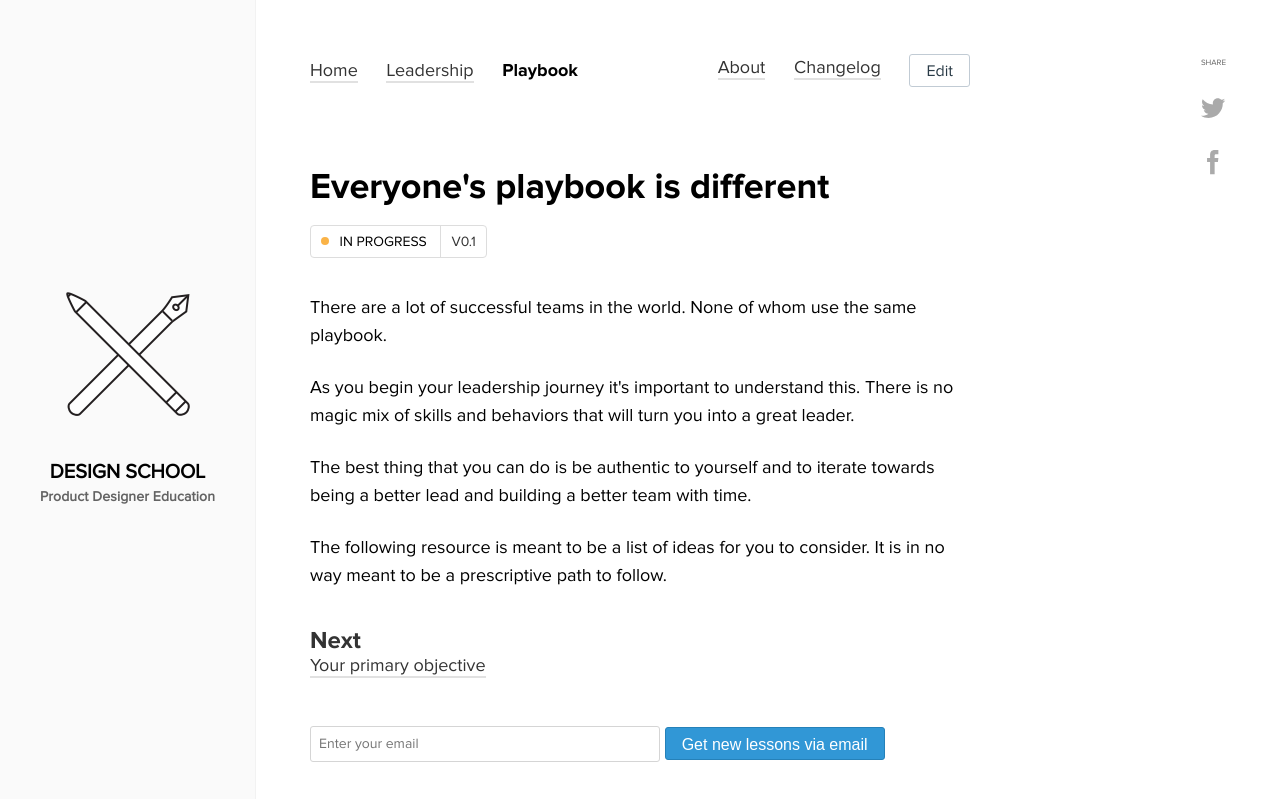
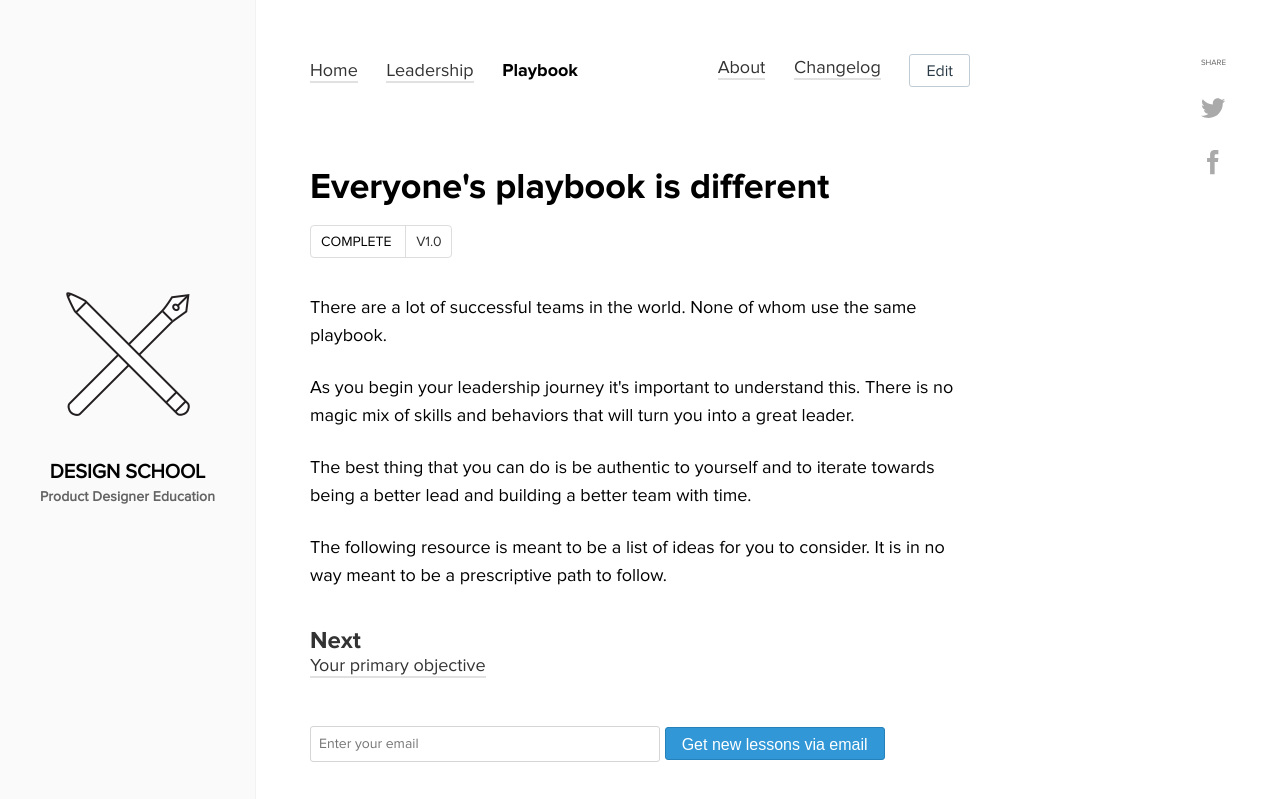
Before and after one commit to davemart-in/designschool, a PHP site: page /leadership/playbook/index.php in a window 1280 px wide. Shown: the top 799 px of the page. Run offline with PHP 8.4, Linux system fonts and the light colour scheme.

Commit message:
Updated status labels to be more descriptive

```diff
--- a/_progress.php
+++ b/_progress.php
@@ -1,3 +1,10 @@
 <div class="status boxed <?php echo $status; ?>">
-	<span class="stage"></span> In Progress <a href="https://github.com/davemart-in/designschool/commits/main<?php echo $_SERVER['REQUEST_URI']; ?>index.php" target="_blank"><?php echo $version; ?></a>
+	<?php if ($status == 'progress') { ?>
+		In progress
+	<?php } elseif ($status == 'complete') { ?>
+		Complete
+	<?php } else { ?>
+		Not started
+	<?php } ?>
+	 <a href="https://github.com/davemart-in/designschool/commits/main<?php echo $_SERVER['REQUEST_URI']; ?>index.php" target="_blank"><?php echo $version; ?></a>
 </div>
--- a/data/courses.php
+++ b/data/courses.php
@@ -108,7 +108,7 @@ $data["leadership"] = [
 	"playbook"=>[
 		"href"=>"/playbook/",
 		"section"=>"intro",
-		"status"=>"progress",
+		"status"=>"complete",
 		"title"=>"Everyone's playbook is different"
 	],
 	"objective"=>[
--- a/ds.css
+++ b/ds.css
@@ -496,16 +496,13 @@ nav .right a {
 /* STATUS */
 /* ------------------------------------- */
 .status .stage {
-	background: #999;
-	border-radius: 100%;
+	color: #666;
 	cursor: pointer;
 	display: inline-block;
-	height: 8px;
+	font-size: 10px;
 	margin-left: 2px;
 	position: relative;
 	text-transform: uppercase;
-	top: -1px;
-	width: 8px;
 	z-index: 2;
 }
 .status.boxed {
@@ -535,24 +532,15 @@ nav .right a {
 .status.boxed .stage {
 	margin: 0 7px 0 0;
 }
-.status.complete .stage {
-	background: #39AC6E;
-}
 .status.complete .stage:before {
 	content: "Still open to feedback";
 	margin-left: -80px;
 	width: 160px;
 }
-.status.progress .stage {
-	background: #FAB347;
-}
 .status.progress .stage:before {
 	content: "Still needs refinement";
 	margin-left: -85px;
 	width: 170px;
-}
-.status.unstarted .stage {
-	background: #93A1B0;
 }
 .status.unstarted .stage:before {
 	content: "Course not yet started";
@@ -651,12 +639,16 @@ nav .right a {
 	}
 	.newsletter input {
 		display: block;
+		min-width: 100%;
 	}
 	.outline {
 		display: none;
 	}
 	.share {
 		display: none;
+	}
+	.status .stage {
+		display: block;
 	}
 }
 /* ------------------------------------- */
--- a/index.php
+++ b/index.php
@@ -27,13 +27,13 @@
 			<h3>In progress courses</h3>
 			<div class="list">
 				<?php foreach ($data['courses']['progress'] as $course => $meta) { ?>
-				<a href="<?php echo $meta['href']; ?>" class="status progress"><?php echo $meta['title']; ?> <span class="stage"></span></a>
+				<a href="<?php echo $meta['href']; ?>" class="status progress"><?php echo $meta['title']; ?> <span class="stage">In Progress</span></a>
 				<?php } ?>
 			</div>
 			<h3>Future courses</h3>
 			<div class="list">
 				<?php foreach ($data['courses']['unstarted'] as $course => $meta) { ?>
-				<a href="<?php echo $meta['href']; ?>" class="status unstarted"><?php echo $meta['title']; ?> <span class="stage"></span></a>
+				<a href="<?php echo $meta['href']; ?>" class="status unstarted"><?php echo $meta['title']; ?> <span class="stage">Not Started</span></a>
 				<?php } ?>
 			</div>
 		</article>
--- a/leadership/playbook/index.php
+++ b/leadership/playbook/index.php
@@ -22,8 +22,8 @@
 			<hgroup>
 				<h1><?php echo $data[$course][$lesson]['title']; ?></h1>
 				<?php
-				$status = 'progress'; // complete, progress, unstarted
-				$version = 'v0.1';
+				$status = $data[$course][$lesson]['status']; // complete, progress, unstarted
+				$version = 'v1.0';
 				include $_SERVER['DOCUMENT_ROOT'] . '/_progress.php';
 				?>
 			</hgroup>
```
Also changed, not shown: changelog/index.php (+9 -0 lines), leadership/index.php (+11 -1 lines).
